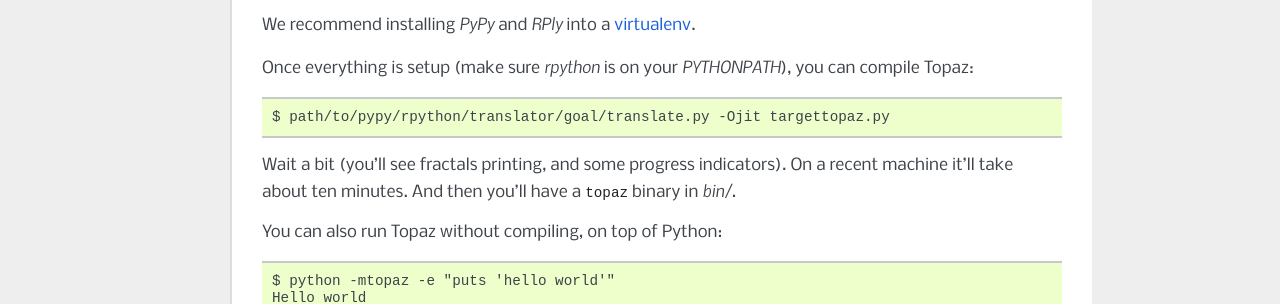
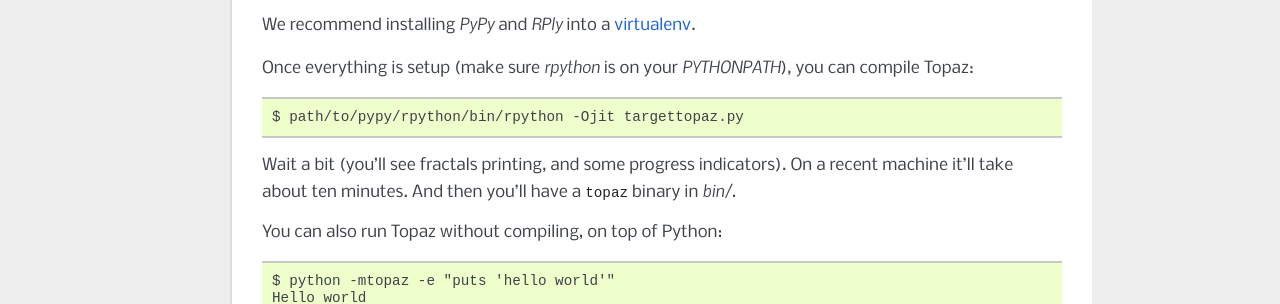
Before and after one commit to topazproject/topaz, a Sphinx documentation site: the page built from docs/getting-started.rst, in a window 1280 px wide. Shown: the part 681-985 px from the top of the page. Built offline with Sphinx 7.4.7, drawn with Linux system fonts in a browser that asks for light colours.

Commit message:
update docs

```diff
--- a/README.rst
+++ b/README.rst
@@ -17,7 +19,7 @@
 To translate, first make sure the PyPy source is on your ``PYTHONPATH``, then
 run::
 
-    $ /path/to/pypy/src/rpython/translator/goal/translate.py -Ojit targettopaz.py
+    $ /path/to/pypy/src/rpython/bin/rpython -Ojit targettopaz.py
 
 This will compile Topaz with a JIT, it'll take 5-10 minutes.
 
--- a/docs/getting-started.rst
+++ b/docs/getting-started.rst
@@ -39,7 +39,7 @@
 Once everything is setup (make sure `rpython` is on your `PYTHONPATH`), you can
 compile Topaz::
 
-    $ path/to/pypy/rpython/translator/goal/translate.py -Ojit targettopaz.py
+    $ path/to/pypy/rpython/bin/rpython -Ojit targettopaz.py
 
 Wait a bit (you'll see fractals printing, and some progress indicators). On a
 recent machine it'll take about ten minutes. And then you'll have a ``topaz``
```
Also changed, not shown: other parts of README.rst (+3 -1 lines).
